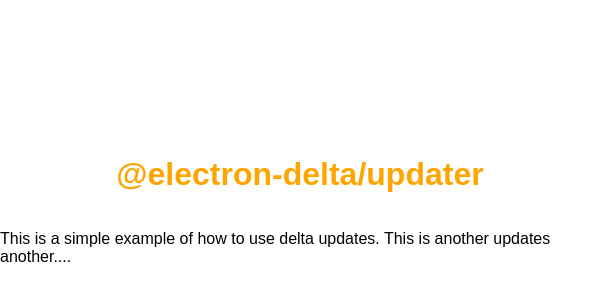
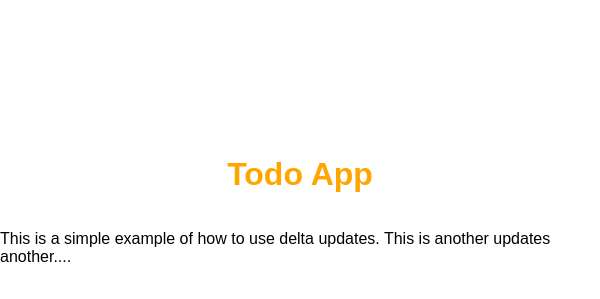
Before and after one commit to dvlprAlamin/delta-update-electron, an Electron app: page src/index.html in a window 600 px wide. Shown: the part 172-471 px from the top of the page. Drawn offline with Linux system fonts and the light colour scheme.

Commit message:
[feat]:dependabot branch update

```diff
--- a/src/index.html
+++ b/src/index.html
@@ -7,12 +7,12 @@
   <meta http-equiv="Content-Security-Policy"
     content="default-src 'self'; script-src 'self'; style-src 'self' 'unsafe-inline'" />
   <link href="./styles.css" rel="stylesheet" />
-  <title>@electron-delta/updater</title>
+  <title>Todo App</title>
 </head>
 
 <body>
   <div id="container">
-    <h1>@electron-delta/updater</h1>
+    <h1>Todo App</h1>
     <p>
       This is a simple example of how to use delta updates. This is another updates another....
     </p>
```
Also changed, not shown: .github/dependabot.yml.
